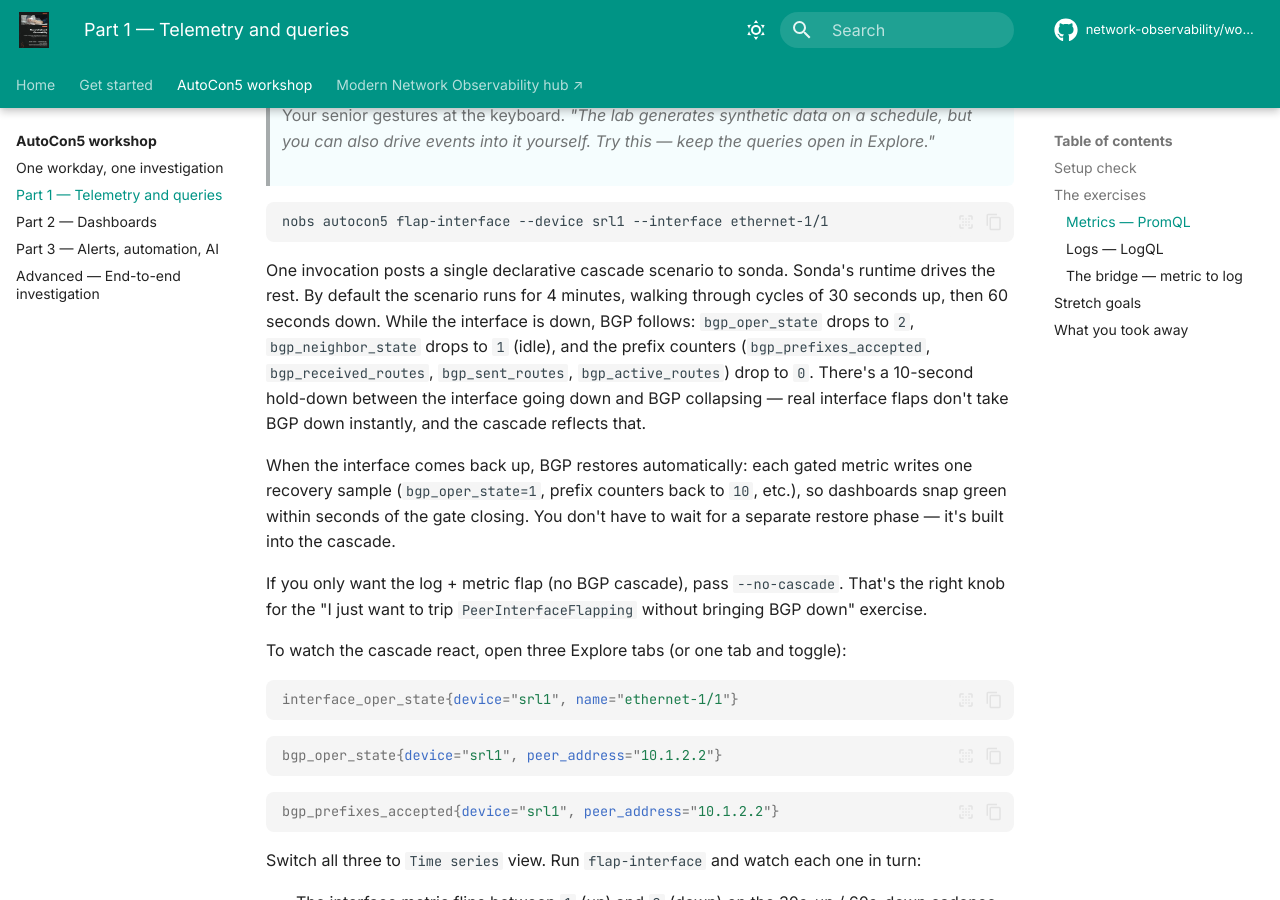
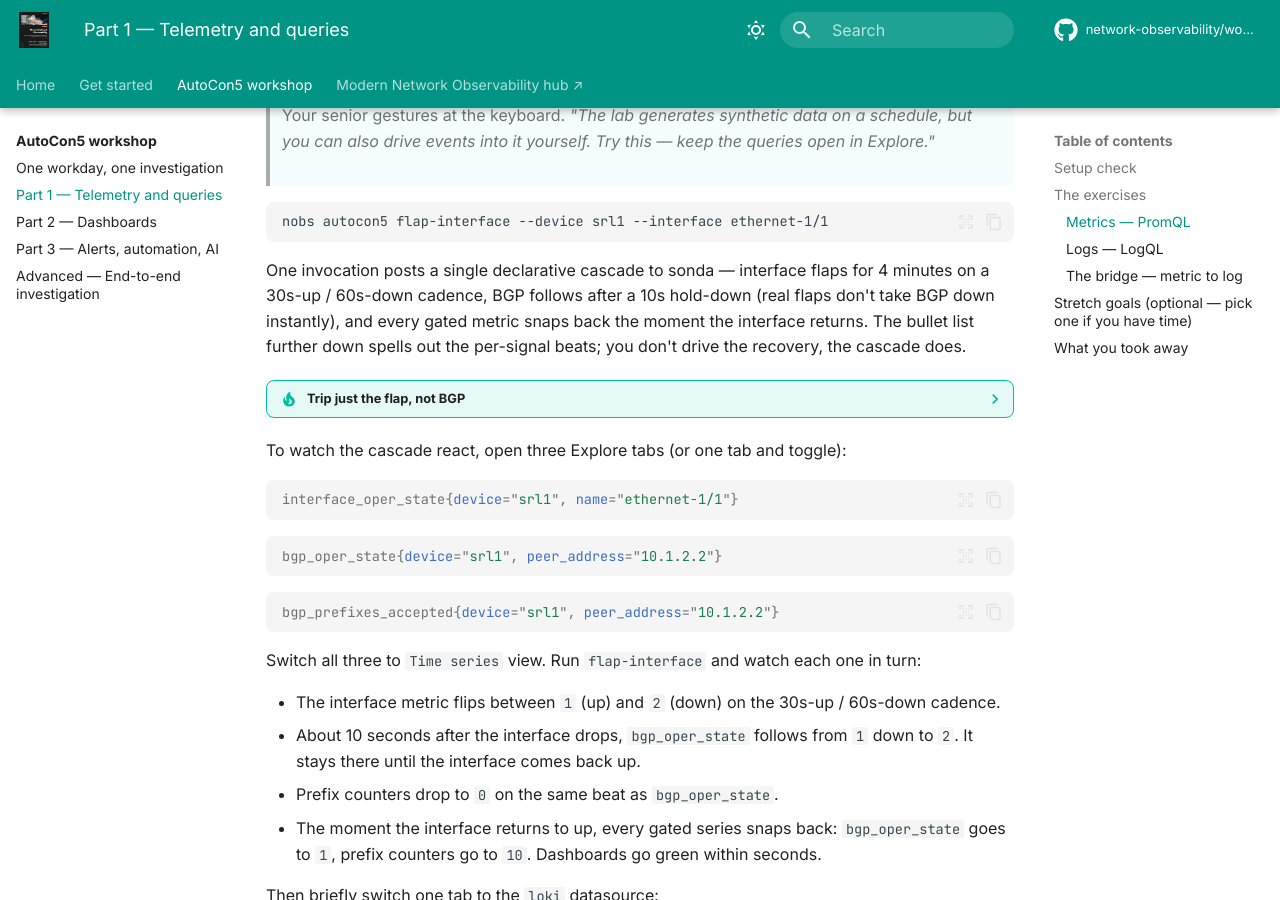
Before and after one commit to network-observability/workshops, an MkDocs documentation site: the page built from docs/workshop/part-1.md, in a window 1280 px wide and 900 px high, scrolled down 4952 px. Built offline with MkDocs 1.6.1 and Material for MkDocs 9.7.7, drawn with Linux system fonts in a browser that asks for light colours; comment, search, counter and statistics services are not loaded; some of the changed text lies outside the part shown.

Commit message:
docs(parts-1-2): consistency pass aligning with Part 3 patterns
- Part 1: collapse cascade prose into one paragraph, move --no-cascade into a `??? tip` admonition
- Part 1: rename "Your turn" → "Your turn (unguided)" to match Part 3's signaling
- Part 1: rename "Stretch goals" → "Stretch goals (optional — pick one if you have time)"
- Part 2: name `PeerInterfaceFlapping` explicitly in the threading sentence

````diff
--- a/workshops/autocon5/guides/part-1-telemetry-and-queries.md
+++ b/workshops/autocon5/guides/part-1-telemetry-and-queries.md
@@ -125,11 +125,11 @@ Six lines now. srl2's healthy interfaces hit **~12,500 bytes/sec**, the broken `
 nobs autocon5 flap-interface --device srl1 --interface ethernet-1/1
 ```
 
-One invocation posts a single declarative cascade scenario to sonda. Sonda's runtime drives the rest. By default the scenario runs for 4 minutes, walking through cycles of 30 seconds up, then 60 seconds down. While the interface is down, BGP follows: `bgp_oper_state` drops to `2`, `bgp_neighbor_state` drops to `1` (idle), and the prefix counters (`bgp_prefixes_accepted`, `bgp_received_routes`, `bgp_sent_routes`, `bgp_active_routes`) drop to `0`. There's a 10-second hold-down between the interface going down and BGP collapsing — real interface flaps don't take BGP down instantly, and the cascade reflects that.
+One invocation posts a single declarative cascade to sonda — interface flaps for 4 minutes on a 30s-up / 60s-down cadence, BGP follows after a 10s hold-down (real flaps don't take BGP down instantly), and every gated metric snaps back the moment the interface returns. The bullet list further down spells out the per-signal beats; you don't drive the recovery, the cascade does.
 
-When the interface comes back up, BGP restores automatically: each gated metric writes one recovery sample (`bgp_oper_state=1`, prefix counters back to `10`, etc.), so dashboards snap green within seconds of the gate closing. You don't have to wait for a separate restore phase — it's built into the cascade.
+??? tip "Trip just the flap, not BGP"
 
-If you only want the log + metric flap (no BGP cascade), pass `--no-cascade`. That's the right knob for the "I just want to trip `PeerInterfaceFlapping` without bringing BGP down" exercise.
+    Pass `--no-cascade` and the same call emits the interface flap and UPDOWN log stream alone — no BGP gated entries. Useful when you want `PeerInterfaceFlapping` to trip but `BgpSessionNotUp` to stay clean.
 
 To watch the cascade react, open three Explore tabs (or one tab and toggle):
 
@@ -340,7 +340,7 @@ You'll see BGP-related lines for that specific peer. Add a filter to narrow:
 
 > *"Same query shape works on srl2 — try it. Different `peer_address`, same answer-the-why pattern. The fact that one device's metric came in as gNMI and the other's came in as SNMP doesn't change the bridge query at all."*
 
-## Stretch goals
+## Stretch goals (optional — pick one if you have time)
 
 - **Find the busiest interface in the last 5 minutes.** Combine `topk` with `rate()` on `interface_in_octets`. Hint: `topk(3, rate(interface_in_octets[5m]))`.
 - **List every distinct severity level present in srl1 logs in the last hour.** LogQL: parse with `| json`, then check the unique values of `severity` — the Explore log inspector shows distinct values per parsed field after a JSON parse stage.
````
Also changed, not shown: other parts of workshops/autocon5/guides/part-1-telemetry-and-queries.md (+1 -1 lines), workshops/autocon5/guides/part-2-dashboards.md (+1 -1 lines).
